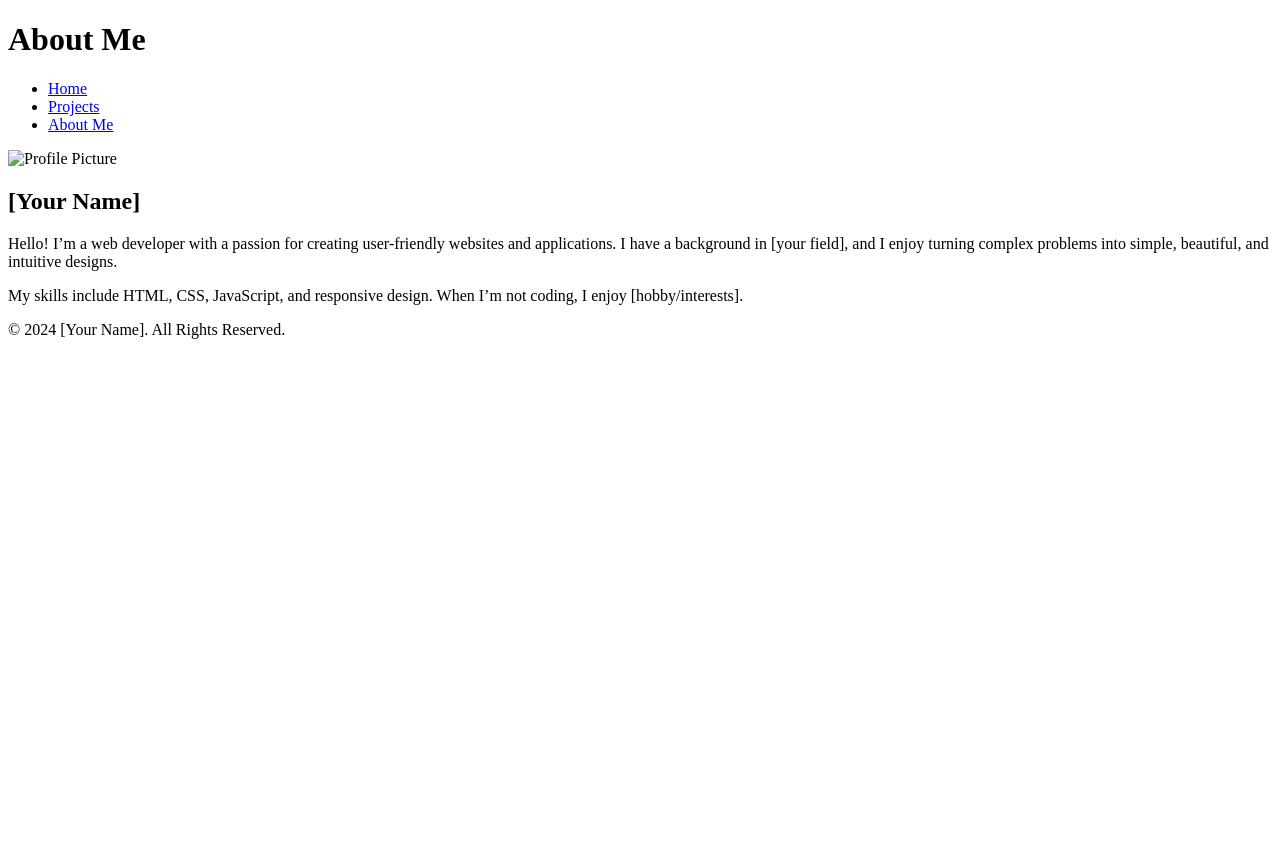
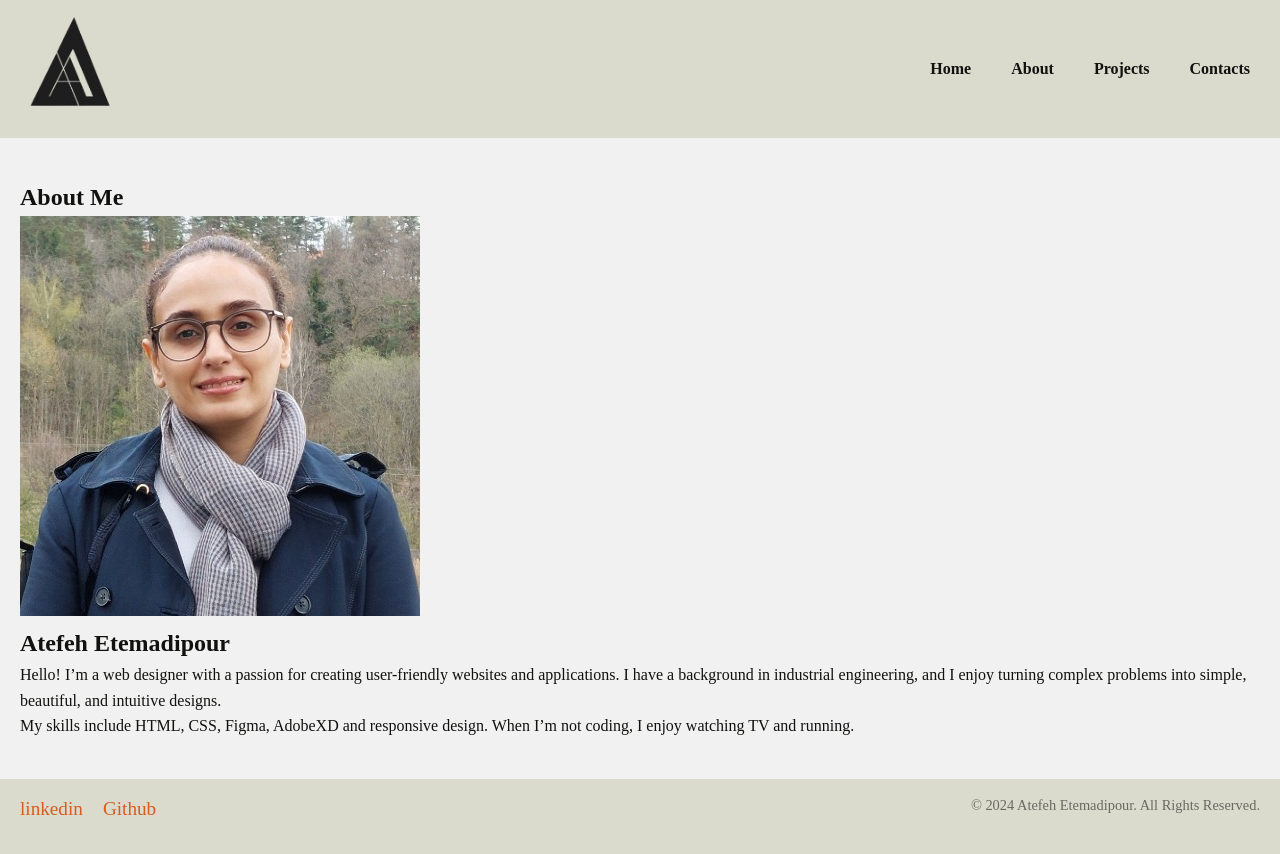
Before and after one commit to Atefe1986/portfolio, a plain HTML site: page about.html in a window 1280 px wide. Before the commit the page ends 800 px from the top, so only its background shows below. Drawn offline with Linux system fonts and the light colour scheme.

Commit message:
added projects and about page

```diff
--- a/about.html
+++ b/about.html
@@ -4,39 +4,69 @@
     <meta charset="UTF-8" />
     <meta name="viewport" content="width=device-width, initial-scale=1.0" />
     <title>Portfolio - About Me</title>
-    <link rel="stylesheet" href="styles.css" />
+    <link rel="stylesheet" href="css/style.css" />
   </head>
   <body>
-    <header>
-      <h1>About Me</h1>
+    <header class="header">
+      <div class="logo">
+        <a href="#"><img src="images/logo5.png" alt="logo" /></a>
+      </div>
       <nav>
-        <ul>
-          <li><a href="index1.html">Home</a></li>
-          <li><a href="projects.html">Projects</a></li>
-          <li><a href="about.html">About Me</a></li>
+        <ul class="nav-links">
+          <li>
+            <a href="index.html" class="nav-link" aria-label="Back to home page"
+              >Home</a
+            >
+          </li>
+          <li>
+            <a href="about.html" class="nav-link" aria-label="About Atefeh"
+              >About</a
+            >
+          </li>
+          <li>
+            <a
+              href="projects.html"
+              class="nav-link"
+              aria-label="View Atefeh´s projects"
+              >Projects</a
+            >
+          </li>
+          <li>
+            <a href="contact.html" class="nav-link" aria-label="Contact form"
+              >Contacts</a
+            >
+          </li>
         </ul>
       </nav>
     </header>
 
     <main>
       <section class="about">
-        <img src="profile.jpg" alt="Profile Picture" />
-        <h2>[Your Name]</h2>
+        <h1>About Me</h1>
+        <img src="images/profilepicture.jpeg" alt="Profile Picture" />
+        <h2>Atefeh Etemadipour</h2>
         <p>
-          Hello! I’m a web developer with a passion for creating user-friendly
-          websites and applications. I have a background in [your field], and I
-          enjoy turning complex problems into simple, beautiful, and intuitive
-          designs.
+          Hello! I’m a web designer with a passion for creating user-friendly
+          websites and applications. I have a background in industrial
+          engineering, and I enjoy turning complex problems into simple,
+          beautiful, and intuitive designs.
         </p>
         <p>
-          My skills include HTML, CSS, JavaScript, and responsive design. When
-          I’m not coding, I enjoy [hobby/interests].
+          My skills include HTML, CSS, Figma, AdobeXD and responsive design.
+          When I’m not coding, I enjoy watching TV and running.
         </p>
       </section>
     </main>
 
     <footer>
-      <p>&copy; 2024 [Your Name]. All Rights Reserved.</p>
+      <div class="social-links">
+        <a href="https://www.linkedin.com/in/atefeh-etemadipour-bb575a158/"
+          >linkedin</a
+        >
+        <a href="https://github.com/Atefe1986">Github</a>
+      </div>
+
+      <p>© 2024 Atefeh Etemadipour. All Rights Reserved.</p>
     </footer>
   </body>
 </html>
--- a/css/style.css
+++ b/css/style.css
@@ -72,6 +72,11 @@
     margin-bottom: 15px;
   }
 
+  .highlight {
+    color: #d75c1e;
+    font-weight: bold;
+  }
+
   .hero p {
     font-size: 1.5rem;
     font-style: italic;
@@ -98,7 +103,7 @@
 
 
   /* Projects Section */
-  .projects {
+  .projects, .about {
     padding: 40px 20px;
   }
 
@@ -138,31 +143,34 @@
     color: #696962;
   }
 
+
+
   /* Contact Section */
-  .contact {
+  .email {
     text-align: center;
     padding: 40px 20px;
     background-color: #f1f1f1;
     border-top: #ddd solid;
   }
 
-  .contact h2 {
+  .email h2 {
+    color: #11110f;
     font-size: 2rem;
     margin-bottom: 15px;
   }
 
-  .contact p {
+  .email p {
     font-size: 1rem;
     color: #696962;
   }
 
-  .contact a {
+  .email a {
     color: #d75c1e;
     text-decoration: none;
     font-weight: bold;
   }
 
-  .contact a:hover {
+  .email a:hover {
     text-decoration: underline;
   }
 
```
Also changed, not shown: contact.html (+55 -0 lines), index.html (+12 -5 lines), projects.html (+39 -9 lines), images/profilepicture.jpeg (added).
